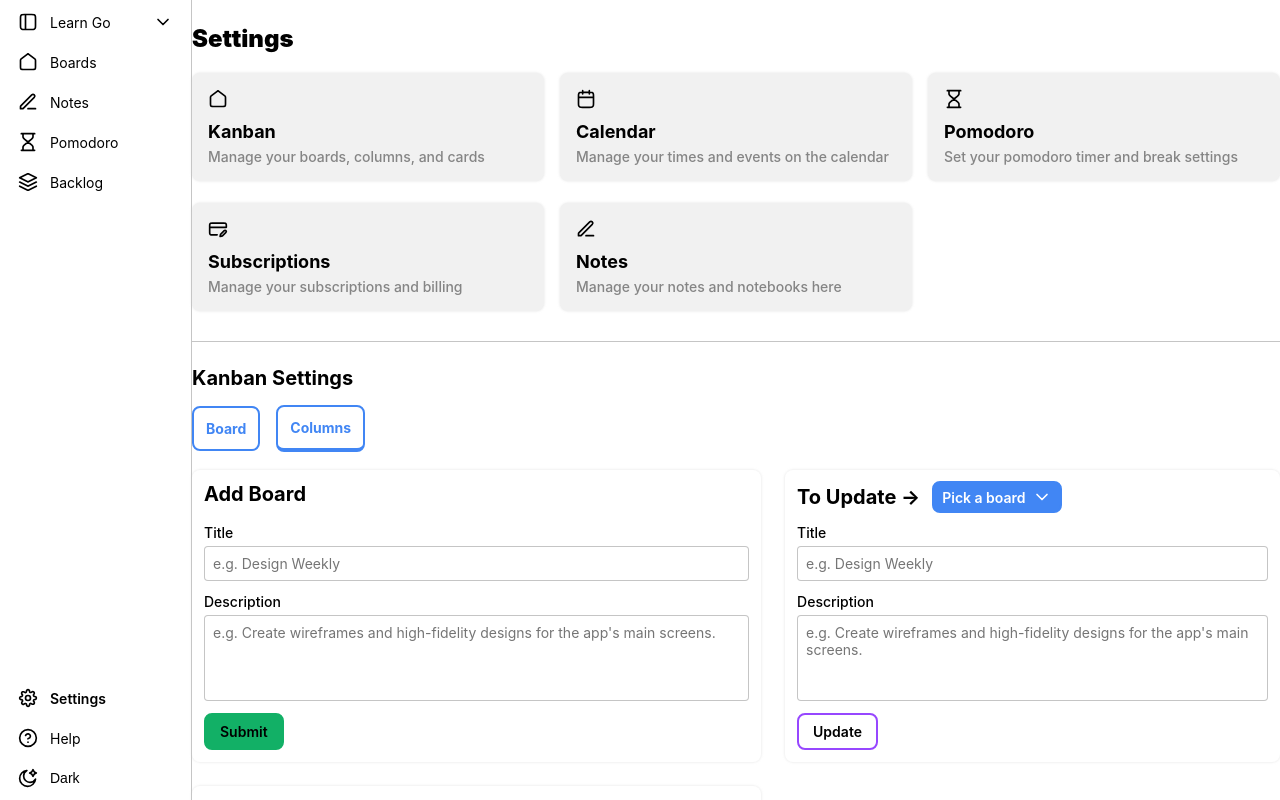
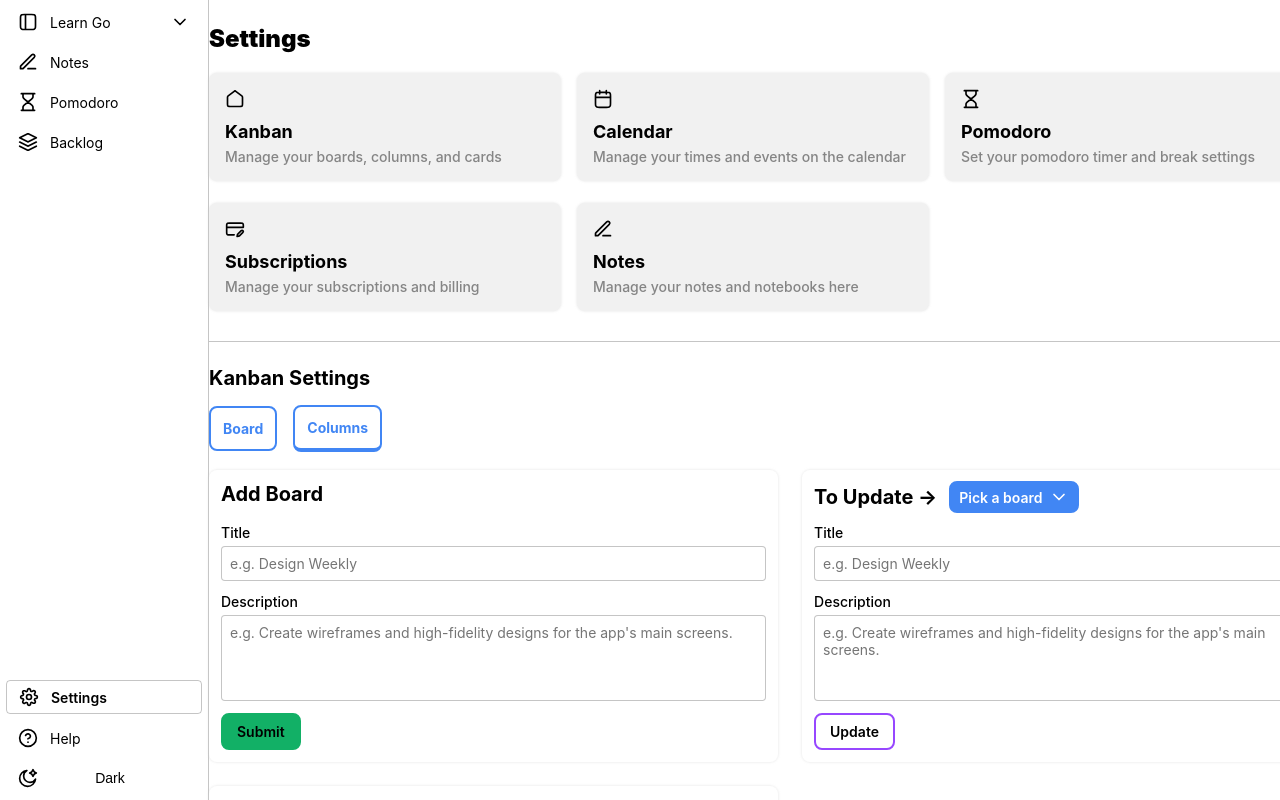
Before and after one commit to Divyue30597/kanban, a React (Vite) app: page /settings/kanban in a window 1280 px wide. Both pictures are taken after a click on the element 28 px from the left and 22 px from the top of the page. Shown: the top 800 px of the page. Built offline with nearby package versions, Linux system fonts and the light colour scheme; a web font is replaced by a local one.

Commit message:
fix for navigation

```diff
--- a/src/App.tsx
+++ b/src/App.tsx
@@ -86,7 +86,6 @@ function App() {
 
 	return (
 		<div className={styles.app}>
-			{/* <LeftNav /> */}
 			<Nav />
 			<main className={styles.mainContent}>
 				<Routes>
--- a/src/components/Board/index.tsx
+++ b/src/components/Board/index.tsx
@@ -8,21 +8,14 @@ import Section from '../Section';
 import Accordion from '../Accordion';
 import BoardContent from './BoardContent';
 import { IColumn } from '../../store/types';
-import { useLocation } from 'react-router';
 
 function Board(props: HTMLProps<HTMLDivElement>) {
 	const { ...rest } = props;
-
-	const pathname = useLocation().pathname;
-
-	console.log(pathname, 'pathname');
 
 	const dispatch = useAppDispatch();
 	const activeBoard = useAppSelector(selectActiveBoard);
 	const columns = useAppSelector(selectBoardColumns);
 	const boards = useAppSelector((state) => state.boards.boards);
-
-	console.log(activeBoard, 'activeBoard');
 
 	useEffect(() => {
 		if (!activeBoard && boards.length > 0) {
--- a/src/components/LeftNav/constants.tsx
+++ b/src/components/LeftNav/constants.tsx
@@ -2,7 +2,6 @@ import { SVG } from '../../SVG';
 import { NavLinkItem } from '../ListItem/listItem.types';
 
 export const menuItems: NavLinkItem[] = [
-	{ title: 'Boards', icon: <SVG.home />, path: '/' },
 	{ title: 'Notes', icon: <SVG.notes />, path: '/notes' },
 	{ title: 'Pomodoro', icon: <SVG.pomodoro />, path: '/pomodoro' },
 	{ title: 'Backlog', icon: <SVG.backlog />, path: '/backlog' },
--- a/src/components/Nav/index.tsx
+++ b/src/components/Nav/index.tsx
@@ -1,7 +1,7 @@
 import { useState } from 'react';
 import { NavLink } from 'react-router';
 import styles from './nav.module.scss';
-import { useAppSelector } from '../../store/hooks';
+import { useAppDispatch, useAppSelector } from '../../store/hooks';
 import usePopOver from '../../hooks/usePopOver';
 import useNavExpand from '../../hooks/useNavExpand';
 import { useTheme } from '../../hooks/useTheme';
@@ -72,7 +72,6 @@ function ToggleBtn(props: NavItemProps) {
 	const boards = useAppSelector((state) => state.boards.boards);
 	const activeBoard = useAppSelector((state) => state.boards.activeBoard);
 	const activeBoardData = boards?.find((board) => board.id === activeBoard);
-	const { title } = activeBoardData;
 
 	const handleOnClick = (event: React.MouseEvent<HTMLButtonElement>) => {
 		event.stopPropagation();
@@ -90,14 +89,14 @@ function ToggleBtn(props: NavItemProps) {
 				{icon}
 				{expanded && (
 					<div className={styles.titleContainer}>
-						<span className={styles.title}>{title || 'Board'}</span>
+						<span className={styles.title}>{activeBoardData?.title || 'Board'}</span>
 						<IconBtn className={styles.iconBtn} onClick={handleOnClick}>
 							<SVG.chevronDown />
 						</IconBtn>
 					</div>
 				)}
 			</div>
-			{onMouseOver && !expanded && <span className={styles.tooltip}>{title}</span>}
+			{onMouseOver && !expanded && <span className={styles.tooltip}>{activeBoardData?.title}</span>}
 			{expanded && isActive && (
 				<div className={styles.dropdownContainer}>
 					<DropdownItem />
@@ -109,6 +108,7 @@ function ToggleBtn(props: NavItemProps) {
 
 function DropdownItem() {
 	const boards = useAppSelector((state) => state.boards.boards);
+	const dispatch = useAppDispatch();
 
 	return (
 		<ul className={styles.dropdown}>
@@ -116,8 +116,8 @@ function DropdownItem() {
 				<li key={board.id} className={styles.dropdownItem}>
 					<NavLink
 						to={`/board/${board.id}`}
-						onClick={() => setActiveBoard(board.id)}
 						className={({ isActive }) => (isActive ? styles.active : '') + ' ' + styles.link}
+						onClick={() => dispatch(setActiveBoard(board.id))}
 					>
 						<span className={styles.checkbox}>
 							<SVG.checkBox />
--- a/src/components/Nav/nav.module.scss
+++ b/src/components/Nav/nav.module.scss
@@ -24,12 +24,28 @@
     position: relative;
 }
 
+.expanded {
+    width: 24rem;
+
+    .title {
+        // add ellipsis to text
+        overflow: hidden;
+        text-overflow: ellipsis;
+        white-space: nowrap;
+    }
+}
+
+.visible {
+    flex-direction: column;
+}
+
 .btn {
     text-decoration: none;
     font-size: 1.4rem;
     font-weight: 600;
     color: var(--primary-text-color);
     width: 100%;
+    max-width: 22rem;
     padding: 0.6rem 1.2rem;
     background-color: transparent;
     transition:
@@ -37,6 +53,7 @@
         color 0.3s ease;
     border-radius: 0.4rem;
     border: none;
+
     display: flex;
     align-items: center;
     cursor: pointer;
@@ -60,6 +77,7 @@
 .title {
     margin-left: 1.2rem;
     font-weight: 400;
+    width: 12rem;
 }
 
 .titleContainer {
@@ -89,7 +107,8 @@
 
 .active {
     color: var(--primary-text-color);
-
+    border: 0.15rem solid var(--border-color);
+    border-radius: 0.4rem;
     .title {
         font-weight: 600 !important;
     }
@@ -97,6 +116,10 @@
     .checkbox {
         color: var(--secondary-color);
     }
+}
+
+.link {
+    padding: 0.4rem 0.8rem;
 }
 
 .tooltip {
@@ -112,14 +135,6 @@
     z-index: 99999;
 }
 
-.expanded {
-    width: 24rem;
-}
-
-.visible {
-    flex-direction: column;
-}
-
 .dropdownContainer {
     margin-top: 0.8rem;
     font-size: 1.4rem;
@@ -127,3 +142,9 @@
     padding: 0.6rem 1.2rem;
     background-color: var(--secondary-background);
 }
+
+.dropdownItem {
+    &:not(:last-child) {
+        margin-bottom: 0.6rem;
+    }
+}
```
